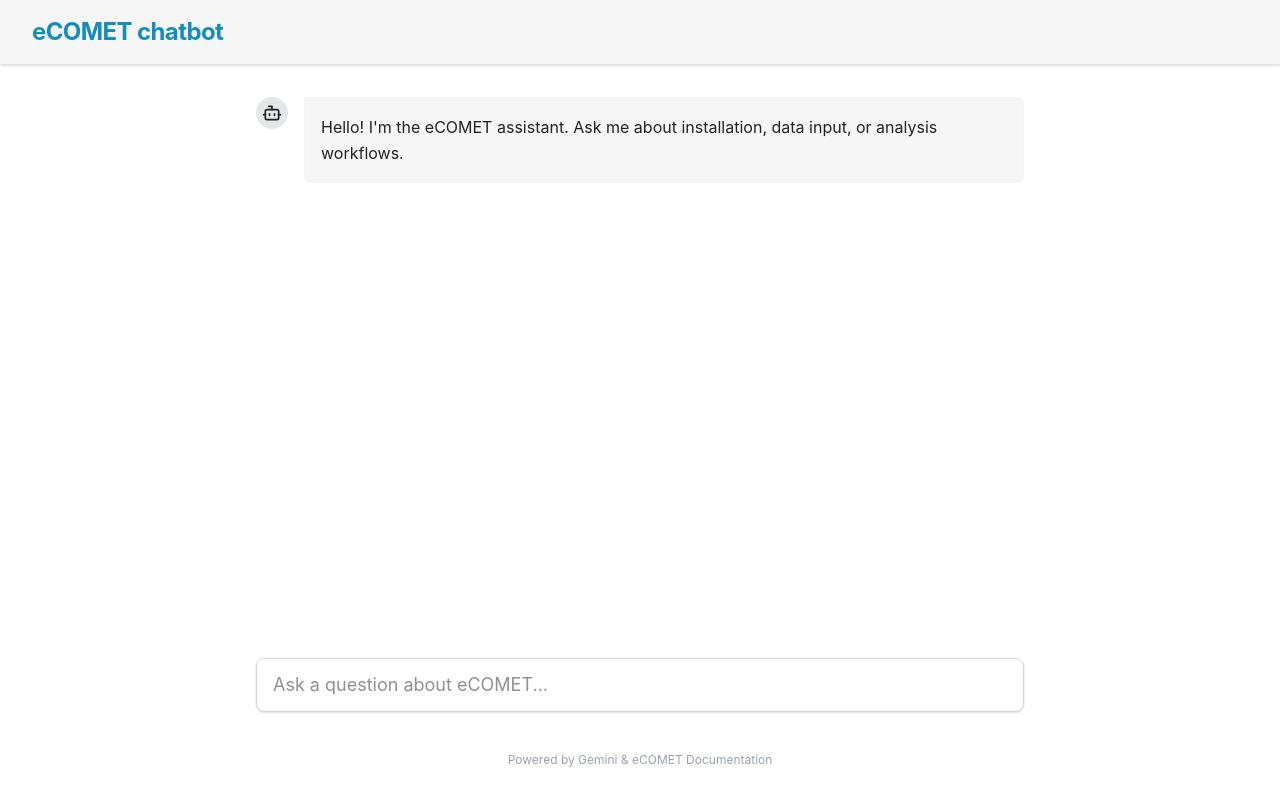
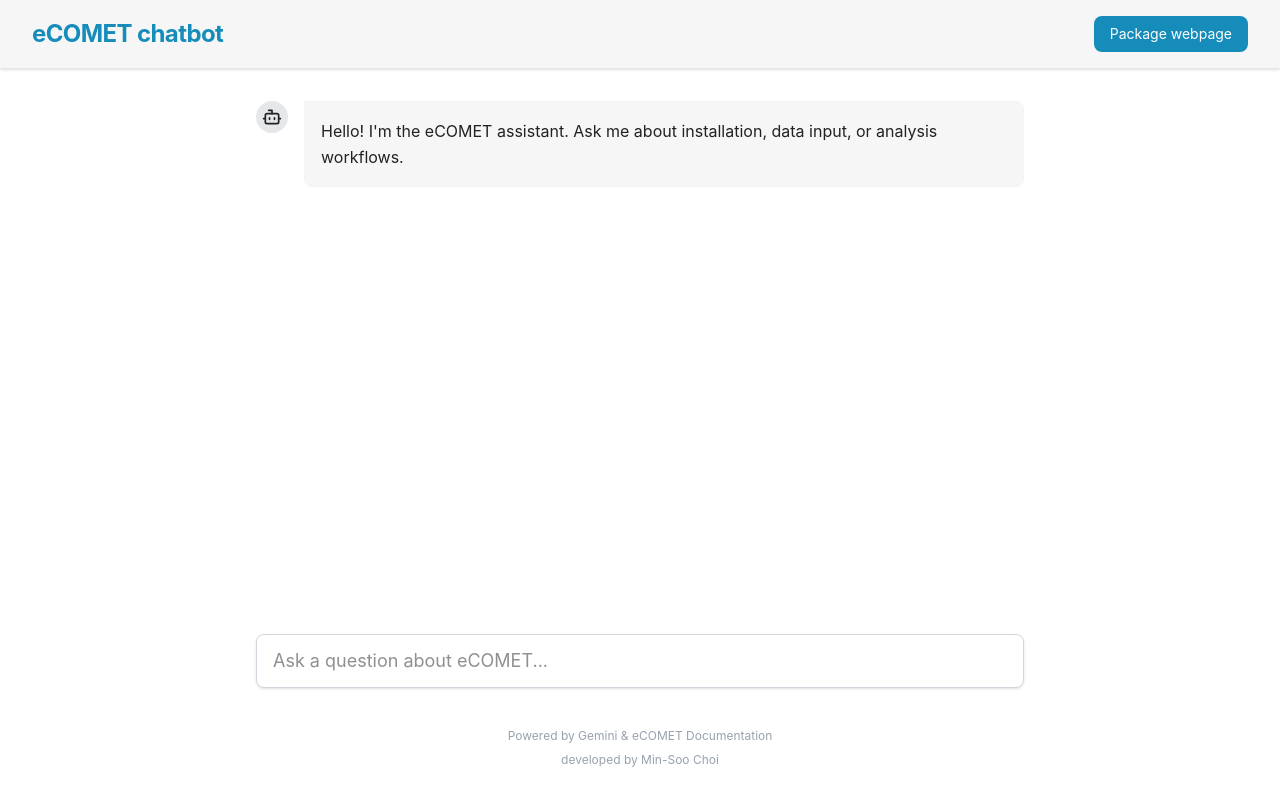
Before and after one commit to Phytoecia/ecomet-chatbot, a Next.js app in the folder frontend/: page / in a window 1280 px wide. Built offline with nearby package versions, Linux system fonts and the light colour scheme.

Commit message:
UI: Add Package webpage button and developer credit

```diff
--- a/frontend/app/page.tsx
+++ b/frontend/app/page.tsx
@@ -59,8 +59,16 @@ export default function Home() {
   return (
     <div className="flex flex-col h-screen font-sans bg-white text-lg">
       {/* Navbar matched to eCOMET site */}
-      <nav className="bg-navbar border-b border-gray-200 px-8 py-4 flex items-center shadow-sm">
+      <nav className="bg-navbar border-b border-gray-200 px-8 py-4 flex items-center justify-between shadow-sm">
         <h1 className="text-2xl font-bold tracking-tight text-primary">eCOMET chatbot</h1>
+        <a
+          href="https://phytoecia.github.io/eCOMET/"
+          target="_blank"
+          rel="noopener noreferrer"
+          className="px-4 py-2 text-sm bg-primary text-white rounded-lg hover:bg-blue-600 transition-colors"
+        >
+          Package webpage
+        </a>
       </nav>
 
       {/* Chat Area */}
@@ -126,7 +134,8 @@ export default function Home() {
             disabled={isLoading}
           />
         </div>
-        <p className="text-center text-xs text-gray-400 mt-[-10vh] mb-4">Powered by Gemini & eCOMET Documentation</p>
+        <p className="text-center text-xs text-gray-400 mt-[-10vh] mb-2">Powered by Gemini & eCOMET Documentation</p>
+        <p className="text-center text-xs text-gray-400 mb-4">developed by Min-Soo Choi</p>
       </div>
     </div>
   );
```
